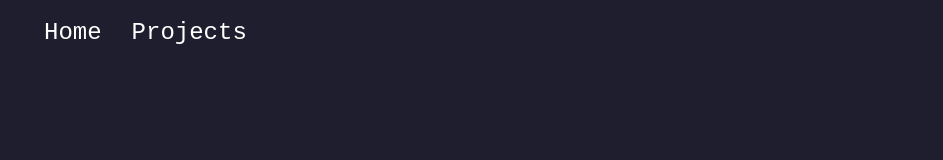
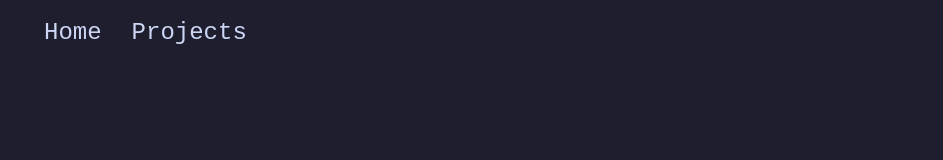
Before and after one commit to christianrang/portfolio-site, a Next.js app: page / in a window 1280 px wide. Shown: the top 160 px of the page, without its empty margins (161-1104 px from the left). Built offline with nearby package versions, Linux system fonts and the light colour scheme.

Commit message:
chore: removing more unecessary changes

```diff
--- a/styles/Navbar.module.css
+++ b/styles/Navbar.module.css
@@ -4,8 +4,7 @@
     padding: 5px;
     font-weight: 500;
     font-size: 1.5rem;
-    color: white;
-    margin-bottom: 10px;
+    color: var(--primary-text-color);
     font-family: "Roboto Mono", monospace;
     top: 0px;
     z-index: 100;
```
